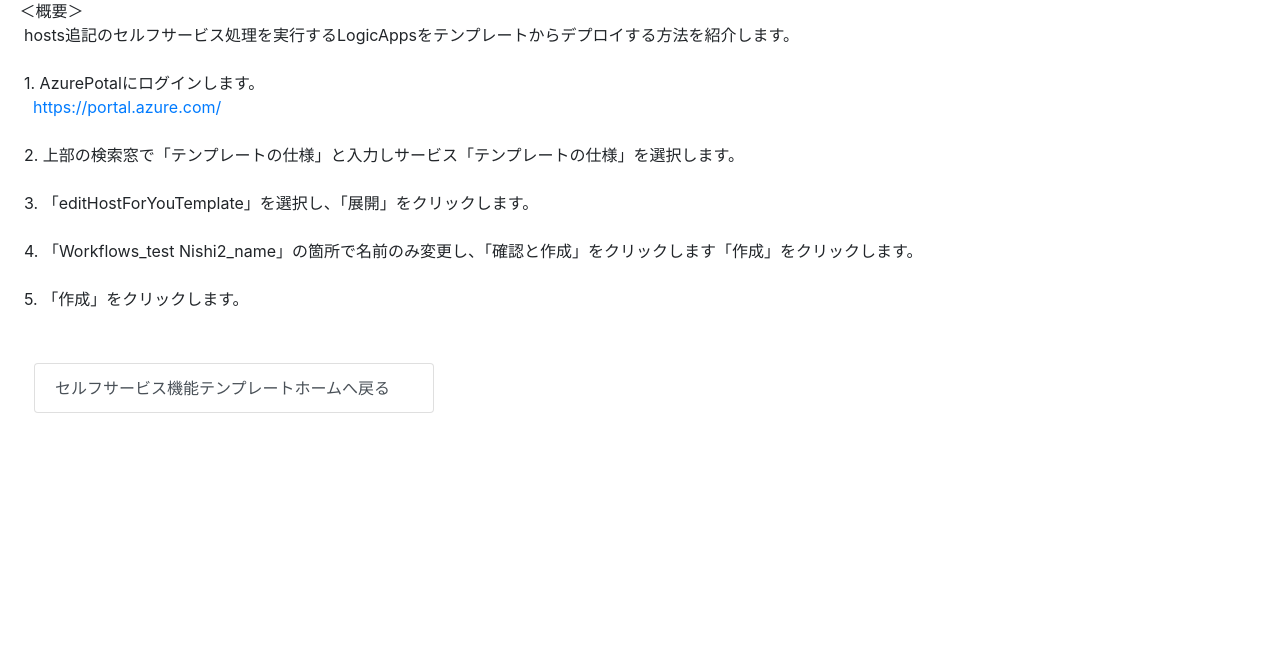
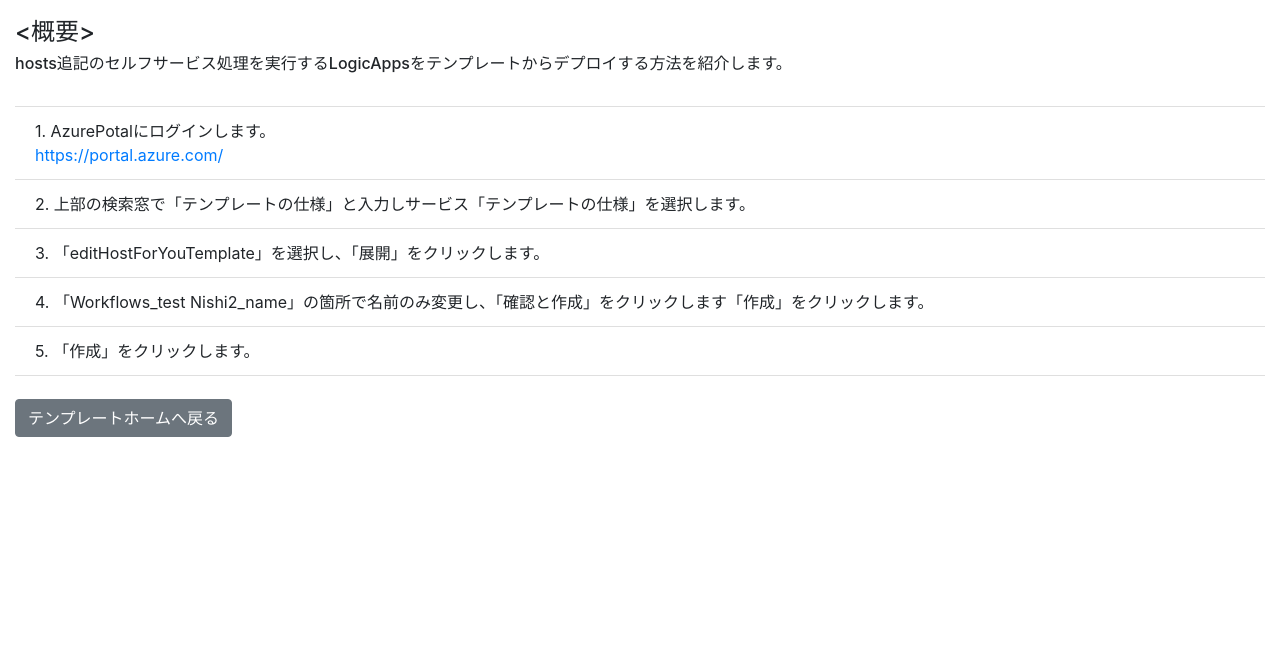
Before and after one commit to KokiNoguchi/ACE_WebApp, a website: page src/LogicAppsTemplate.html in a window 1280 px wide. Shown: the part 137-800 px from the top of the page. Drawn offline with nearby package versions, Linux system fonts and the light colour scheme.

Commit message:
Update LogicAppsTemplate.html

```diff
--- a/src/LogicAppsTemplate.html
+++ b/src/LogicAppsTemplate.html
@@ -28,23 +28,22 @@
     </div>
   </nav>
   <body>
-
-      <div class="container-fluid">
-     『LogicAppsテンプレートの利用方法』<br><br>
-      &nbsp;＜概要＞<br>
-      &nbsp;&nbsp;hosts追記のセルフサービス処理を実行するLogicAppsをテンプレートからデプロイする方法を紹介します。<br><br>
-      &nbsp;&nbsp;1. AzurePotalにログインします。<br>
-      &nbsp;&nbsp;&nbsp;&nbsp;<a href="https://portal.azure.com/">https://portal.azure.com/</a><br><br>
-      &nbsp;&nbsp;2. 上部の検索窓で「テンプレートの仕様」と入力しサービス「テンプレートの仕様」を選択します。<br><br>
-      &nbsp;&nbsp;3. 「editHostForYouTemplate」を選択し、「展開」をクリックします。<br><br>
-      &nbsp;&nbsp;4. 「Workflows_test Nishi2_name」の箇所で名前のみ変更し、「確認と作成」をクリックします「作成」をクリックします。<br><br>
-      &nbsp;&nbsp;5. 「作成」をクリックします。<br><br>
-
-      <div class="container-fluid">
-        <div class="list-group">
-          　 <a href="templateHome.html" class="m-1 list-group-item list-group-item-action" style="width: 400px;">セルフサービス機能テンプレートホームへ戻る</head></a>
-          </div>
-
+    <div class="container-fluid">
+        <div class="h3 pb-2 mb-4 text-primary border-bottom border-primary" >
+            LogicAppsテンプレートの利用方法
+        </div>
+        <div class="h4"><概要></div>
+        <div class="h6">hosts追記のセルフサービス処理を実行するLogicAppsをテンプレートからデプロイする方法を紹介します。</div>
+        <br>
+        <div class="list-group list-group-flush">
+            <li class="list-group-item">1. AzurePotalにログインします。<br><a href="https://portal.azure.com/">https://portal.azure.com/</a></li>
+            <li class="list-group-item">2. 上部の検索窓で「テンプレートの仕様」と入力しサービス「テンプレートの仕様」を選択します。</li>
+            <li class="list-group-item">3. 「editHostForYouTemplate」を選択し、「展開」をクリックします。</li>
+            <li class="list-group-item">4. 「Workflows_test Nishi2_name」の箇所で名前のみ変更し、「確認と作成」をクリックします「作成」をクリックします。</li>
+            <li class="list-group-item">5. 「作成」をクリックします。</li>
+        </div>
+        <br>
+        <a class="btn btn-secondary" href="templateHome.html" role="button">テンプレートホームへ戻る</a>
 
     </div>
     <!-- Optional JavaScript -->
```
